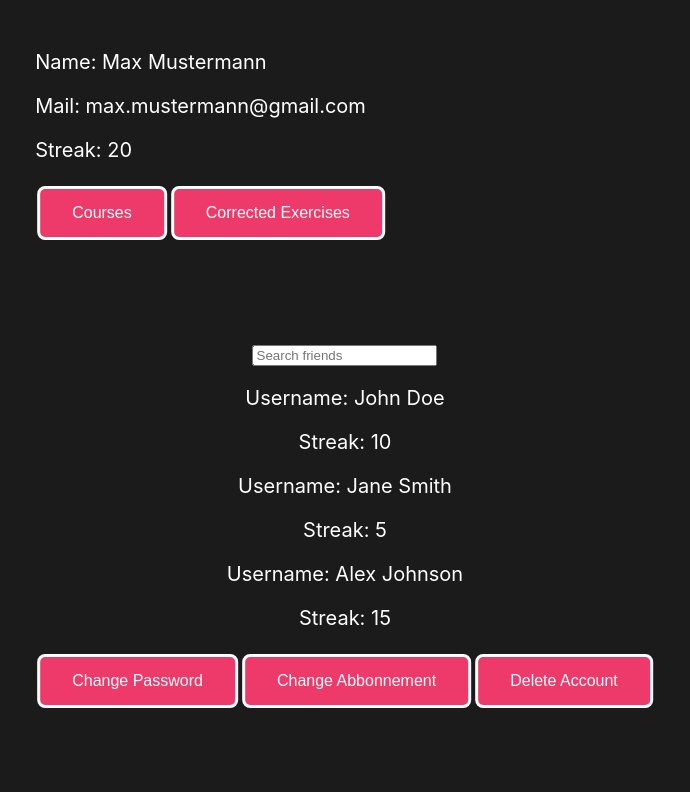
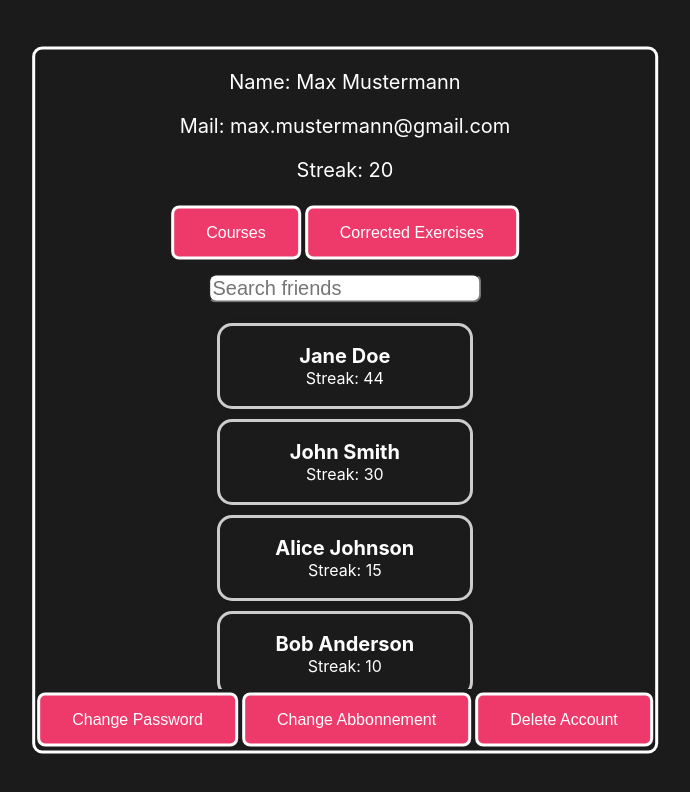
Before and after one commit to Team-A4-Softwareprojekt/Senpai-Frontend, a React (Vite) app: page /account in a window 1280 px wide. Shown: the top 792 px of the page, without its empty margins (295-985 px from the left). Built offline with nearby package versions, Linux system fonts and the light colour scheme.

Commit message:
[Styled Account Page] Added better styling and a UserCard Component to the AccountSettingsPage

```diff
--- /dev/null
+++ b/src/components/userCard/UserCard.jsx
@@ -0,0 +1,12 @@
+import styles from '../../pages/General.module.css';
+import styles2 from './UserCard.module.css';
+
+function UserCard({ userName, userEmail, userStreak }) {
+  return (
+    <div className= {styles2.userCardDiv}>
+      <h1 className = {styles2.userName}>{userName}</h1>
+      <p className= {styles2.streak}>Streak: {userStreak}</p>
+    </div>
+  );
+}
+export default UserCard;
--- /dev/null
+++ b/src/components/userCard/UserCard.module.css
@@ -0,0 +1,25 @@
+.userCardDiv{
+    display: flex;
+    flex-direction: column;
+    align-items: center;
+    justify-content: center;
+    margin: 10px auto;
+    padding: 0px;
+    border: 3px solid #ccc;
+    border-radius: 5px;
+    box-shadow: 0 2px 8px rgba(0, 0, 0, 0.1);
+    width: 250px;
+    height: 80px;
+    border-radius: 15px;
+}
+
+.userName{
+    font-size: 20px;
+    font-weight: bold;
+    margin: 0;
+}
+
+.streak{
+    font-size: 16px;
+    margin: 0;
+}
--- a/src/pages/accountSettingsPage/AccountSettingsPage.jsx
+++ b/src/pages/accountSettingsPage/AccountSettingsPage.jsx
@@ -1,32 +1,55 @@
 import styles from '../General.module.css';
 import styles2 from './AccountSettingsPage.module.css';
+import UserCard from '../../components/userCard/UserCard.jsx';
 
 function AccountSettingsPage() {
     return (
         <>
-        <div className={styles2.userInfo}>
-            <p>Name: Max Mustermann</p>
-            <p>Mail: max.mustermann@gmail.com</p>
-            <p>Streak: 20 </p>
-            <button className={styles.button01}>Courses</button>
-            <button className={styles.button01}>Corrected Exercises</button>
+        <div className={styles2.accountDiv}>
+            <div className= {styles2.userDiv}>
+                <p>Name: Max Mustermann</p>
+                <p>Mail: max.mustermann@gmail.com</p>
+                <p>Streak: 20 </p>
+                <button className={styles.button01}>Courses</button>
+                <button className={styles.button01}>Corrected Exercises</button>
 
+            </div>
+            <input type="text" placeholder="Search friends" />
             <div className={styles2.friendList}>
-            <input type="text" placeholder="Search friends" />
-                <div className={styles2.friend}>
-                    <p>Username: John Doe</p>
-                    <p>Streak: 10</p>
-                </div>
-                <div className={styles2.friend}>
-                    <p>Username: Jane Smith</p>
-                    <p>Streak: 5</p>
-                </div>
-                <div className={styles2.friend}>
-                    <p>Username: Alex Johnson</p>
-                    <p>Streak: 15</p>
-                </div>
+
+                <UserCard
+                    userName = "Jane Doe"
+                    userEmail= "jane.doe@gmail.com"
+                    userStreak= "44">
+                </UserCard>
+                <UserCard
+                    userName="John Smith"
+                    userEmail="john.smith@gmail.com"
+                    userStreak="30"
+                />
+                <UserCard
+                    userName="Alice Johnson"
+                    userEmail="alice.johnson@gmail.com"
+                    userStreak="15"
+                />
+                <UserCard
+                    userName="Bob Anderson"
+                    userEmail="bob.anderson@gmail.com"
+                    userStreak="10"
+                />
+                <UserCard
+                    userName="Bob Anderson"
+                    userEmail="bob.anderson@gmail.com"
+                    userStreak="10"
+                />
+                <UserCard
+                    userName="Bob Anderson"
+                    userEmail="bob.anderson@gmail.com"
+                    userStreak="10"
+                />
+
             </div>
-            <footer>
+            <footer className= {styles2.footerButtons}>
                 <div className={styles2.buttons}>
                     <button className={styles.button01}>Change Password</button>
                     <button className={styles.button01}>Change Abbonnement</button>
--- a/src/pages/accountSettingsPage/AccountSettingsPage.module.css
+++ b/src/pages/accountSettingsPage/AccountSettingsPage.module.css
@@ -1,17 +1,28 @@
 
-.userInfo {
+.accountDiv {
     position: absolute;
-    top: 30px;
+    top: 50%;
     left: 50%;
-    transform: translateX(-50%);
+    transform: translate(-50%, -50%);
+    text-align: center;
+    border: 3px;
+    border-radius: 10px;
+    border : 3px solid white;
+}
+
+.friendList {
+    max-height: 47vh;
+    overflow-y: auto;
+    scrollbar-width: none;
 }
 
 
-.friendList {
-    padding-top: 100px;
-    margin: 0 auto;
-    text-align: center;
-}
 p {
     font-size: 20px;
 }
+
+input {
+    font-size: 20px;
+    margin: 10px;
+    border-radius: 8px;
+}
```
